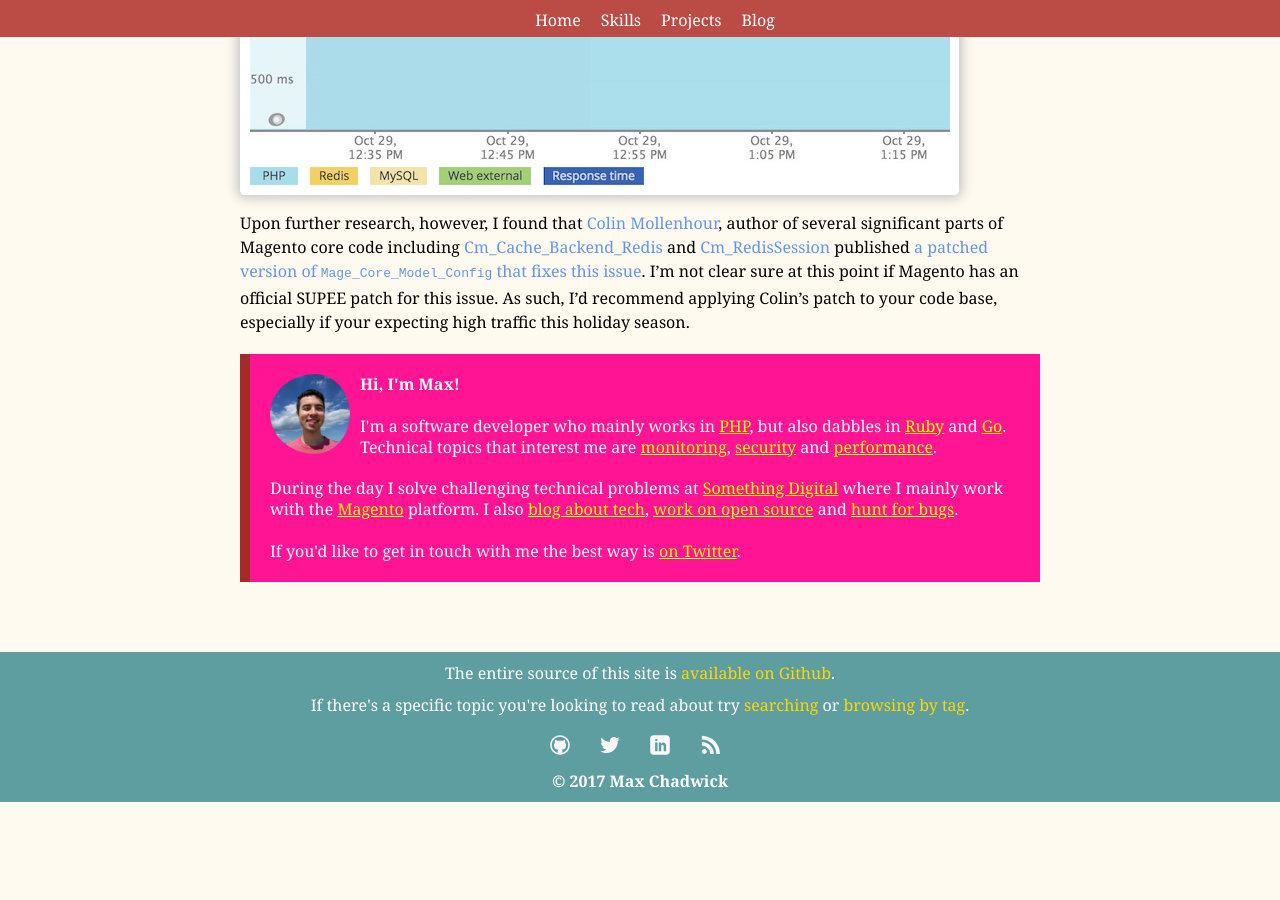
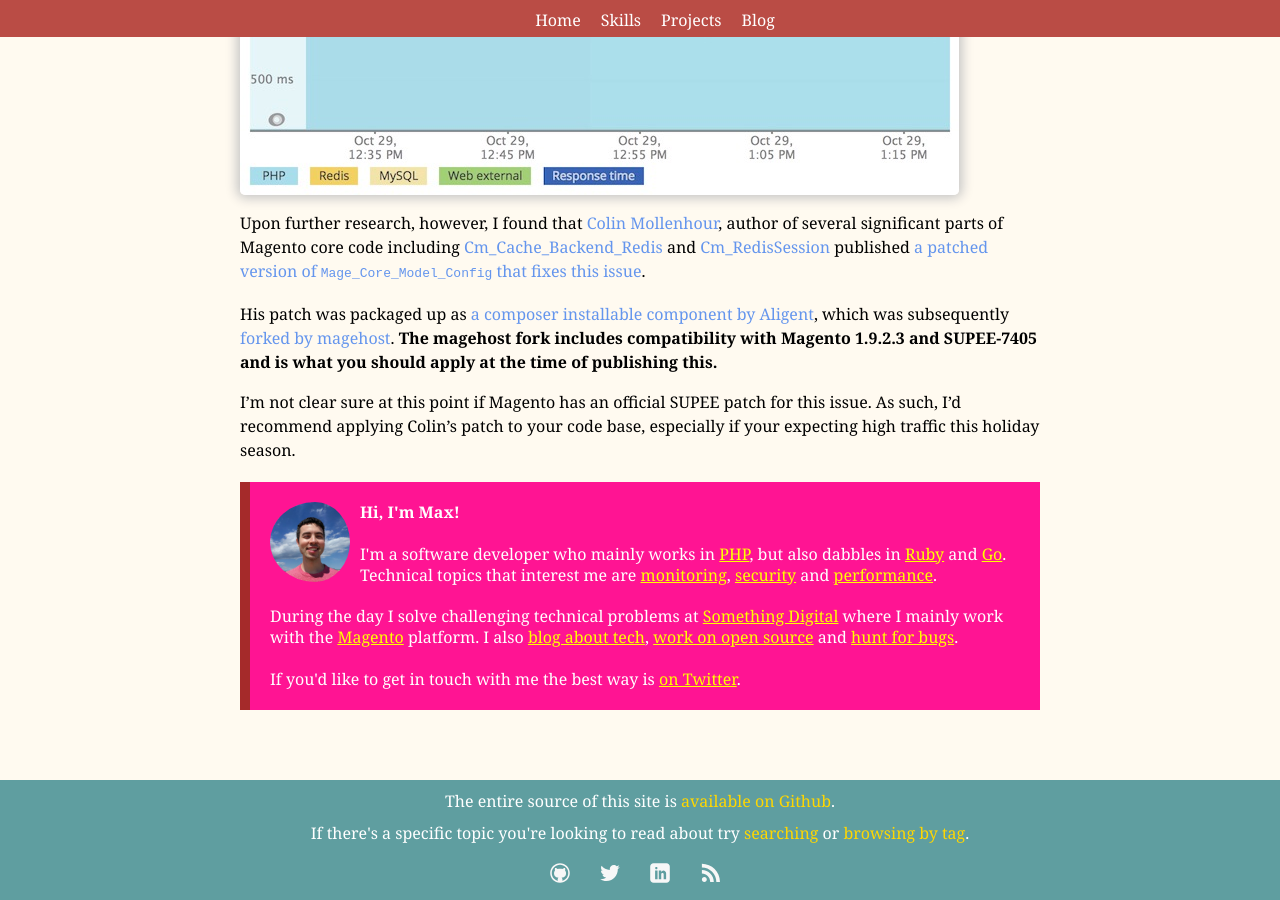
Before and after one commit to mpchadwick/mpchadwick.github.io, a Jekyll site: the page built from _posts/2017-10-30-magento-1-config-cache-stampeding-race-condition.md, in a window 1280 px wide and 900 px high, scrolled down 3334 px. Built offline with Jekyll 4.4.1, drawn with Linux system fonts in a browser that asks for light colours; comment, search, counter and statistics services are not loaded; before the commit the page ends 4136 px from its top, so only the background shows below that.

Commit message:
Clarify that magehost fork is best bet to apply

```diff
--- a/_posts/2017-10-30-magento-1-config-cache-stampeding-race-condition.md
+++ b/_posts/2017-10-30-magento-1-config-cache-stampeding-race-condition.md
@@ -119,4 +119,8 @@ In the heat of the moment, to resolve the issue while it was in progress we temp
   srcset="/img/blog/magento-1-config-cache-stampeding-race-condition/response-time-stabilize@1x.jpg 1x, /img/blog/magento-1-config-cache-stampeding-race-condition/response-time-stabilize@2x.jpg 2x"
   alt="New Relic response time stabilizing after resolving cache stampeding">
 
-Upon further research, however, I found that [Colin Mollenhour](https://twitter.com/colinmollenhour?lang=en), author of several significant parts of Magento core code including [Cm_Cache_Backend_Redis](https://github.com/colinmollenhour/Cm_Cache_Backend_Redis) and [Cm_RedisSession](https://github.com/colinmollenhour/Cm_RedisSession) published [a patched version of `Mage_Core_Model_Config` that fixes this issue](https://gist.github.com/colinmollenhour/7a91c4a92ccfd2adaeb6). I'm not clear sure at this point if Magento has an official SUPEE patch for this issue. As such, I'd recommend applying Colin's patch to your code base, especially if your expecting high traffic this holiday season.
+Upon further research, however, I found that [Colin Mollenhour](https://twitter.com/colinmollenhour?lang=en), author of several significant parts of Magento core code including [Cm_Cache_Backend_Redis](https://github.com/colinmollenhour/Cm_Cache_Backend_Redis) and [Cm_RedisSession](https://github.com/colinmollenhour/Cm_RedisSession) published [a patched version of `Mage_Core_Model_Config` that fixes this issue](https://gist.github.com/colinmollenhour/7a91c4a92ccfd2adaeb6).
+
+His patch was packaged up as [a composer installable component by Aligent](https://github.com/aligent/Cm_StampedeResistantConfig), which was subsequently [forked by magehost](https://github.com/magehost/Cm_StampedeResistantConfig). **The magehost fork includes compatibility with Magento 1.9.2.3 and SUPEE-7405 and is what you should apply at the time of publishing this.**
+
+I'm not clear sure at this point if Magento has an official SUPEE patch for this issue. As such, I'd recommend applying Colin's patch to your code base, especially if your expecting high traffic this holiday season.
```
